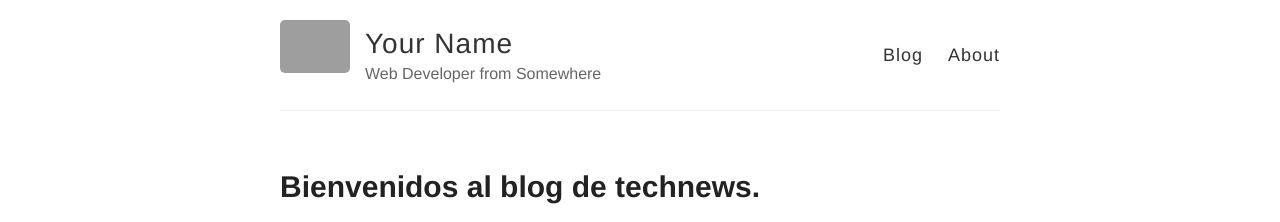
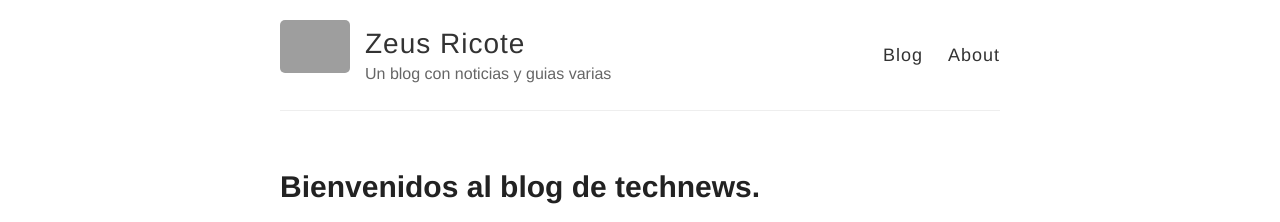
Before and after one commit to zeusricote/zeusricote.github.io, a Jekyll site: the page built from to-reupload/bienvenidos-al-blog-de-technews.md, in a window 1280 px wide. Shown: the top 222 px of the page. Built offline with Jekyll 4.4.1, drawn with Linux system fonts in a browser that asks for light colours; our own code applies the rules of GitHub Pages for plain Markdown files; grey boxes are pictures that could not be loaded.

Commit message:
Update _config.yml

```diff
--- a/_config.yml
+++ b/_config.yml
@@ -3,10 +3,10 @@
 #
 
 # Name of your site (displayed in the header)
-name: Your Name
+name: Zeus Ricote
 
 # Short bio or description (displayed in the header)
-description: Web Developer from Somewhere
+description: Un blog con noticias y guias varias
 
 # URL of your avatar or profile pic (you could use your GitHub profile pic)
 avatar: https://raw.githubusercontent.com/barryclark/jekyll-now/master/images/jekyll-logo.png
```
